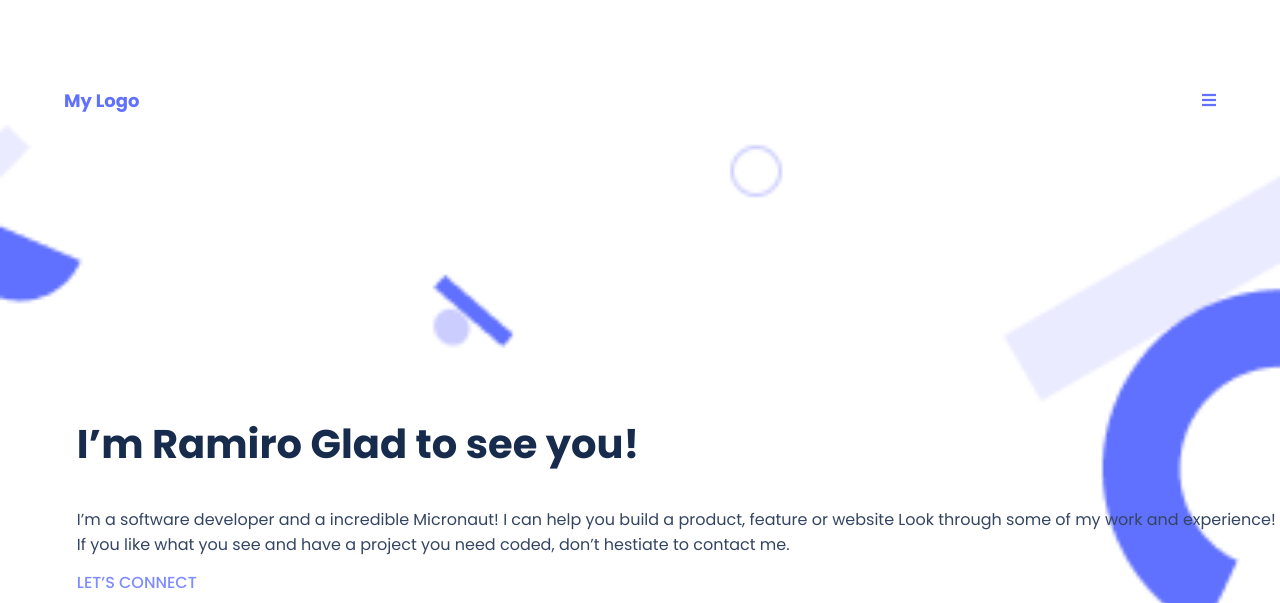
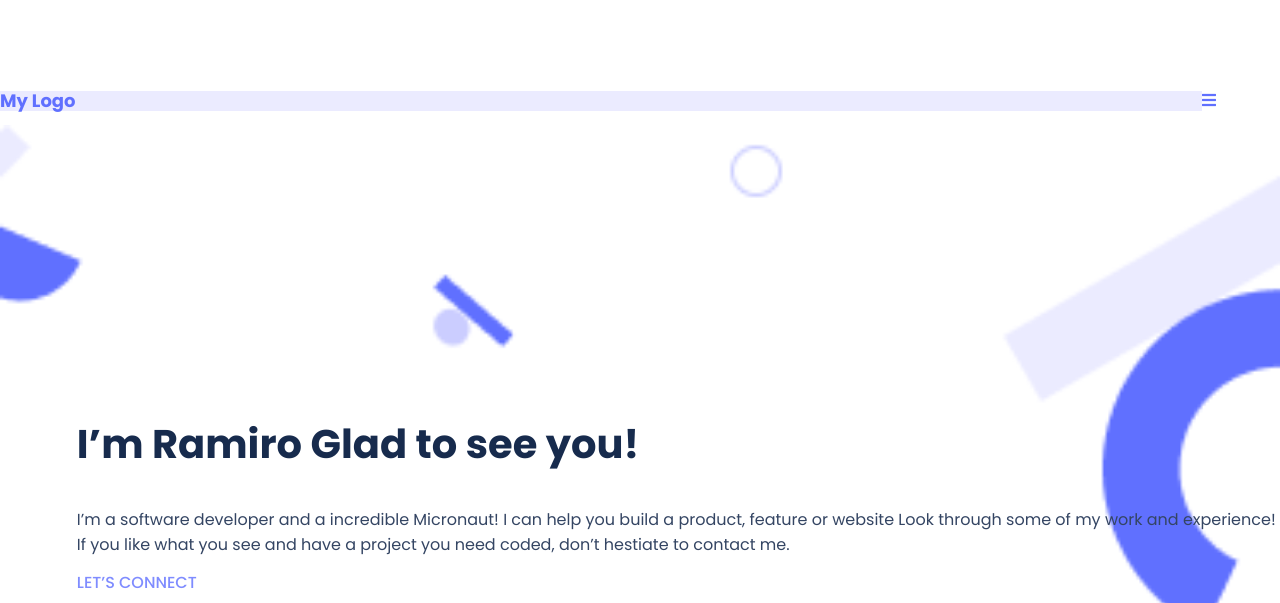
Before and after one commit to ramiaquista/ramiaq-portfolio, a website: page index.html in a window 1280 px wide. In both pictures the pointer is over the link "My Logo". Shown: the top 603 px of the page. Drawn offline with Linux system fonts and the light colour scheme.

Commit message:
Add hover buttons interaction

```diff
--- a/style.css
+++ b/style.css
@@ -376,3 +376,8 @@ h4 {
   display: flex;
   padding-right: 9%;
 }
+
+a:hover {
+  padding: 0.1px;
+  background-color: #ebebff;
+}
```
Also changed, not shown: README.md.
